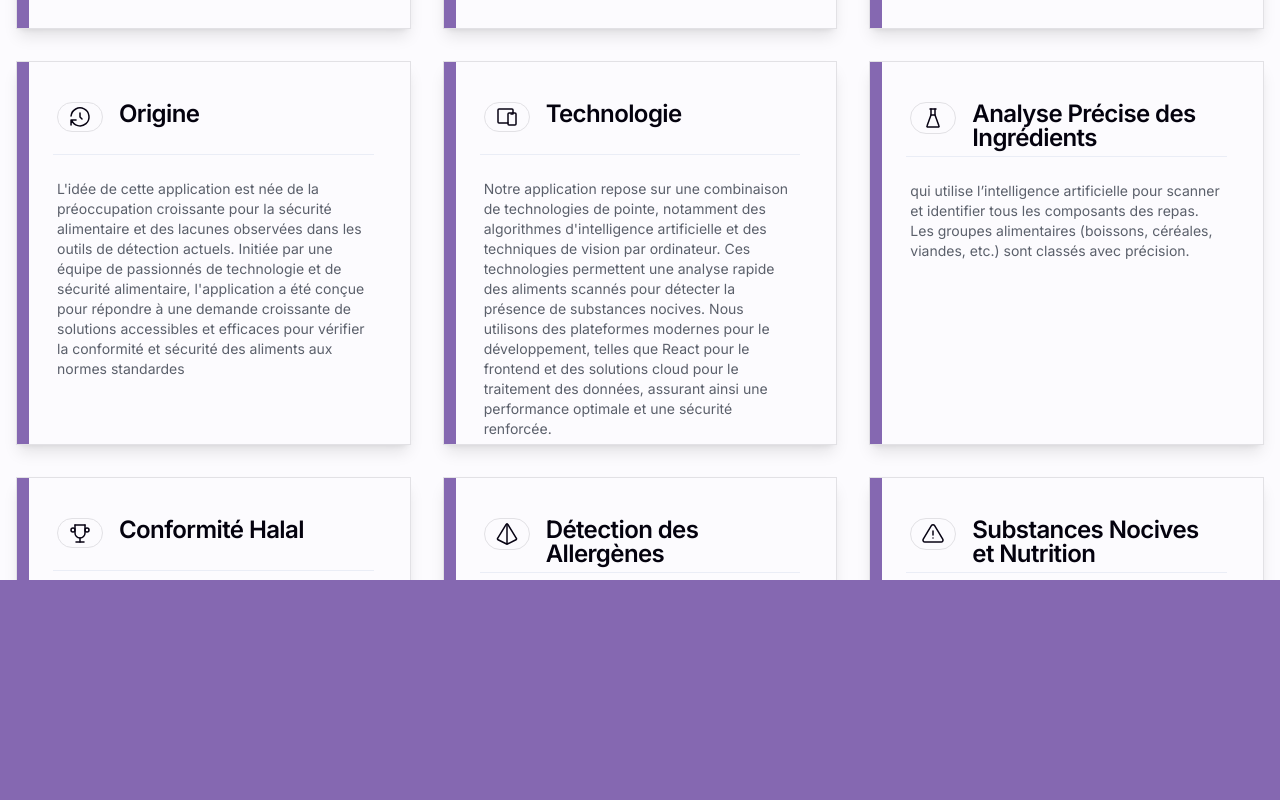
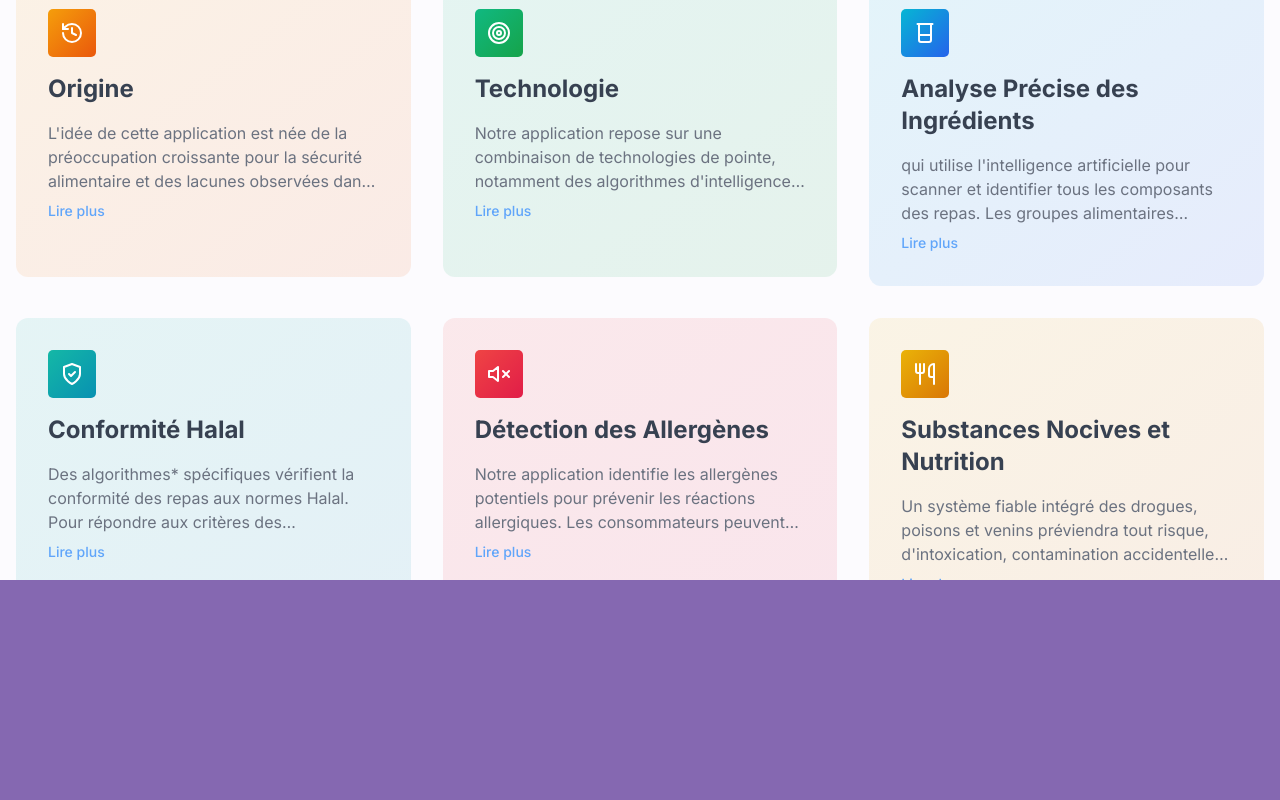
Before and after one commit to salifbiaye/eath, a Next.js app: page /a-propos in a window 1280 px wide. Shown: the part 740-1540 px from the top of the page. Built offline with nearby package versions, Linux system fonts and the light colour scheme.

Commit message:
adding new member

```diff
--- a/app/a-propos/page.tsx
+++ b/app/a-propos/page.tsx
@@ -2,67 +2,87 @@
 import { motion } from "framer-motion";
 
 import Pourquoinous from "@/components/Pourquoinous";
-import {CardGradient} from "@/components/Cardgradient";
+import { CardWithReadMore} from "@/components/Cardgradient";
+import {Beaker, Book, Eye, Flag, Heart, Leaf, ShieldCheck, Target, Users, Utensils, VolumeX,History} from "lucide-react";
 
 
 
 const About = () => {
-  const data=[
+  const data = [
     {
-      title:"Mission",
-      text:"Révolutionner la sécurité alimentaire dans le monde !"
+      title: "Mission",
+      text: "Révolutionner la sécurité alimentaire dans le monde !",
+      icon: Flag,
+      gradient: 'from-purple-500 to-indigo-600'
     },
     {
       title: "Vision",
-      text: "inspirer la prochaine génération à relever les défis grâce à l'innovation,et  l'entrepreneuriat social."
+      text: "inspirer la prochaine génération à relever les défis grâce à l'innovation,et l'entrepreneuriat social.",
+      icon: Eye,
+      gradient: 'from-pink-500 to-purple-600'
     },
     {
-      title:"Valeurs",
-      text:" Réduire jusqu'à 1,03% les risques dans la consommation quotidienne des aliments, mettre à la disposition du public consommateur un outil d'analyse précise, fiable des aliments. Garantir au public une consommation saine des  aliments."
+      title: "Valeurs",
+      text: "Réduire jusqu'à 1,03% les risques dans la consommation quotidienne des aliments, mettre à la disposition du public consommateur un outil d'analyse précise, fiable des aliments. Garantir au public une consommation saine des aliments.",
+      icon: Heart,
+      gradient: 'from-rose-500 to-pink-600'
     },
-
     {
-      title:"Origine",
-      text:"L'idée de cette application est née de la préoccupation croissante pour la sécurité alimentaire et des lacunes observées dans les outils de détection actuels. Initiée par une équipe de passionnés de technologie et de sécurité alimentaire, l'application a été conçue pour répondre à une demande croissante de solutions accessibles et efficaces pour vérifier la conformité et sécurité des aliments aux normes standardes"
+      title: "Origine",
+      text: "L'idée de cette application est née de la préoccupation croissante pour la sécurité alimentaire et des lacunes observées dans les outils de détection actuels. Initiée par une équipe de passionnés de technologie et de sécurité alimentaire, l'application a été conçue pour répondre à une demande croissante de solutions accessibles et efficaces pour vérifier la conformité et sécurité des aliments aux normes standardes",
+      icon: History,
+      gradient: 'from-amber-500 to-orange-600'
     },
-
-
-
     {
-      title:"Technologie",
-      text:"Notre application repose sur une combinaison de technologies de pointe, notamment des algorithmes d'intelligence artificielle et des techniques de vision par ordinateur. Ces technologies permettent une analyse rapide des aliments scannés pour détecter la présence de substances nocives. Nous utilisons des plateformes modernes pour le développement, telles que React pour le frontend et des solutions cloud pour le traitement des données, assurant ainsi une performance optimale et une sécurité renforcée."
+      title: "Technologie",
+      text: "Notre application repose sur une combinaison de technologies de pointe, notamment des algorithmes d'intelligence artificielle et des techniques de vision par ordinateur. Ces technologies permettent une analyse rapide des aliments scannés pour détecter la présence de substances nocives. Nous utilisons des plateformes modernes pour le développement, telles que React pour le frontend et des solutions cloud pour le traitement des données, assurant ainsi une performance optimale et une sécurité renforcée.",
+      icon: Target,
+      gradient: 'from-emerald-500 to-green-600'
     },
-
     {
       title: "Analyse Précise des Ingrédients",
-      text: "qui utilise l’intelligence artificielle pour scanner et identifier tous les\n" +
-        "composants des repas. Les groupes alimentaires (boissons, céréales, viandes, etc.) sont classés avec précision."
+      text: "qui utilise l'intelligence artificielle pour scanner et identifier tous les composants des repas. Les groupes alimentaires (boissons, céréales, viandes, etc.) sont classés avec précision.",
+      icon: Beaker,
+      gradient: 'from-cyan-500 to-blue-600'
     },
-
     {
       title: "Conformité Halal",
-      text: "Des algorithmes* spécifiques vérifient la conformité des repas aux normes Halal. Pour répondre aux critères des communautés religieuses exigeant des options Halal.\n" },
+      text: "Des algorithmes* spécifiques vérifient la conformité des repas aux normes Halal. Pour répondre aux critères des communautés religieuses exigeant des options Halal.",
+      icon: ShieldCheck,
+      gradient: 'from-teal-500 to-cyan-600'
+    },
     {
       title: "Détection des Allergènes",
-      text: "Notre application identifie les allergènes potentiels pour prévenir les réactions allergiques. Les consommateurs peuvent commander leur nourriture en toute confiance, sachant que leur sécurité sera prise en compte."},
+      text: "Notre application identifie les allergènes potentiels pour prévenir les réactions allergiques. Les consommateurs peuvent commander leur nourriture en toute confiance, sachant que leur sécurité sera prise en compte.",
+      icon: VolumeX,
+      gradient: 'from-red-500 to-rose-600'
+    },
     {
       title: "Substances Nocives et Nutrition",
-      text: "Un système fiable intégré des drogues, poisons et venins préviendra tout risque, d'intoxication,  contamination accidentelle ou d'empoisonnement dans les repas. le système intercepte l'information nutritionnelle, l'analyse puis cherche des traces d'éléments douteux dans les aliments. Au cas échéant si le résultat est positif l'information sera envoyée sur l'interface du smartphone pour avertir l'utilisateur. \n"},
+      text: "Un système fiable intégré des drogues, poisons et venins préviendra tout risque, d'intoxication, contamination accidentelle ou d'empoisonnement dans les repas. le système intercepte l'information nutritionnelle, l'analyse puis cherche des traces d'éléments douteux dans les aliments. Au cas échéant si le résultat est positif l'information sera envoyée sur l'interface du smartphone pour avertir l'utilisateur.",
+      icon: Utensils,
+      gradient: 'from-yellow-500 to-amber-600'
+    },
     {
       title: "Apport Nutritionnel",
-      text: "Par ailleurs, une fonctionnalité de calcul en apport nutritionnel des repas sera incluse dans notre application afin de permettre à tout le monde de comprendre l'apport nutritionnel bénéfique que les repas consommés génèrent sur notre santé et bien-être. C'est aussi un outil pour les sujets diabétiques, diététiques, les personnes obèses, les végétariens d'équilibrer voire calibrer leurs régimes alimentaires quotidiens en faisant un choix qui répondrait aux besoins réels de leur organisme."
+      text: "Par ailleurs, une fonctionnalité de calcul en apport nutritionnel des repas sera incluse dans notre application afin de permettre à tout le monde de comprendre l'apport nutritionnel bénéfique que les repas consommés génèrent sur notre santé et bien-être. C'est aussi un outil pour les sujets diabétiques, diététiques, les personnes obèses, les végétariens d'équilibrer voire calibrer leurs régimes alimentaires quotidiens en faisant un choix qui répondrait aux besoins réels de leur organisme.",
+      icon: Leaf,
+      gradient: 'from-lime-500 to-green-600'
     },
     {
       title: "Inclusion Sociale",
-      text: "nous utilisons les technologies avancées pour faciliter la réalisation de cette application mobile avec l’intégration de l' assistant vocal qui favorise aussi  l’utilisation de cet outil digital par les personnes malvoyantes."
+      text: "nous utilisons les technologies avancées pour faciliter la réalisation de cette application mobile avec l'intégration de l' assistant vocal qui favorise aussi l'utilisation de cet outil digital par les personnes malvoyantes.",
+      icon: Users,
+      gradient: 'from-indigo-500 to-blue-600'
     },
     {
       title: "Nos cibles",
-      text: " population mondiale, chaines de restauration rapide, chaines hôtelières, milieu du tourisme, restaurants universitaires, cantines scolaires, pensionnats, mais aussi le milieu des athlètes et sportifs."
+      text: "population mondiale, chaines de restauration rapide, chaines hôtelières, milieu du tourisme, restaurants universitaires, cantines scolaires, pensionnats, mais aussi le milieu des athlètes et sportifs.",
+      icon: Book,
+      gradient: 'from-purple-500 to-indigo-600'
     }
+  ]
 
-
-  ]
   return (
     <motion.div initial={{opacity:0}} animate={{opacity:1}} transition={{delay:0.5}}  >
       <h1 className="text-4xl md:text-[3.5rem] font-gotham font-bold text-center text-secondary mb-10 mt-4">
@@ -79,7 +99,7 @@ const About = () => {
 
       <div className={`grid grid-cols-1 md:grid-cols-2 lg:grid-cols-3 `}>
 
-        {data.map((item, index) => (
+        {data.map((card, index) => (
           <motion.div
             key={index}
             className={`p-4`}
@@ -87,7 +107,7 @@ const About = () => {
             animate={{opacity: 1, y: 0}}
             transition={{duration: 0.5, delay: index * 0.2}}
           >
-            <CardGradient title={item.title} text={item.text}/>
+            <CardWithReadMore key={card.title} card={card} index={index} />
           </motion.div>
         ))}
 
--- a/app/equipe/page.tsx
+++ b/app/equipe/page.tsx
@@ -10,6 +10,7 @@ import { motion } from "framer-motion";
 import {Card, CardContent, CardDescription, CardHeader, CardTitle} from "@/components/ui/card";
 import {DropdownMenuSeparator} from "@/components/ui/dropdown-menu";
 import React from "react";
+import {Building2, Flag, Globe, Lightbulb, Target, Users} from "lucide-react";
 
 
 type SocialLink = {
@@ -31,7 +32,9 @@ type Section = {
 };
 type Teamambition={
   title:string;
+  icon:any;
   description:string;
+  gradient:string;
 }
 const teamSections: Section[] = [
 
@@ -250,32 +253,50 @@ const teamSections: Section[] = [
     ],
   },
 ];
-const teamambitions:Teamambition[]=[
+const teamambitions:Teamambition[] =  [
   {
-    title:"Nos Origines",
-    description:"Les membres de l'équipe de notre startup sont issus du milieu universitaire, passionnés dans le travail, nous relevons les défis en transformant ce qui est excellent en quelque chose de parfait, et ce qui est déjà parfait en une valeur plus que parfaite."
+    title: 'Nos Origines',
+    icon: Users,
+    description:
+      'Les membres de l\'équipe de notre startup sont issus du milieu universitaire, passionnés dans le travail, nous relevons les défis en transformant ce qui est excellent en quelque chose de parfait.',
+    gradient: 'from-purple-500 to-blue-500'
   },
   {
-    title:"Notre Motivation",
-    description:"Ayant été inspirés par les épisodes de crises récentes : COVID 19, guerres, pauvreté, famine, dégradation de l'environnement, chômage des jeunes, nous nous sommes levés pour embrasser la responsabilité sociale de nos communautés."
+    title: 'Notre Motivation',
+    icon: Flag,
+    description:
+      'Ayant été inspirés par les épisodes de crises récentes : COVID 19, guerres, pauvreté, famine, dégradation de l\'environnement, chômage des jeunes, nous nous sommes levés pour embrasser la responsabilité sociale.',
+    gradient: 'from-pink-500 to-rose-500'
   },
   {
-    title:"Notre Ambition",
-    description:"C'est ce qui fait que nous sommes une startup à haut potentiel. Notre application mobile pourrait perturber beaucoup de secteurs, car toute innovation implique des changements. Aussi, nos contributions aux défis et problèmes urgents sont claires, accessibles et de bonne qualité."
+    title: 'Notre Ambition',
+    icon: Target,
+    description:
+      'C\'est ce qui fait que nous sommes une startup à haut potentiel. Notre application mobile pourrait perturber beaucoup de secteurs, car toute innovation implique des changements.',
+    gradient: 'from-orange-500 to-amber-500'
   },
   {
-    title:"Notre Expertise",
-    description:"En abordant le problème de la sécurité alimentaire dans le monde, cela signifie que nous avons une connaissance approfondie du problème et de la cible. Nous interagissons régulièrement avec nos utilisateurs sur la base de retour d'information, après plusieurs tests de fiabilité de notre application."
+    title: 'Notre Expertise',
+    icon: Lightbulb,
+    description:
+      'En abordant le problème de la sécurité alimentaire dans le monde, nous avons une connaissance approfondie du problème et de la cible.',
+    gradient: 'from-green-500 to-emerald-500'
   },
   {
-    title:"Notre Modèle d'Entreprise",
-    description:"Notre modèle d'entreprise sociale entend satisfaire des exigences sociales en matière de sécurité alimentaire et de santé publique, deux piliers majeurs des ODD. Mais notre startup compte surtout générer des revenus par le rapport adéquation : problème/solution, produit/marché, demande/offre."
+    title: 'Notre Modèle d\'Entreprise',
+    icon: Building2,
+    description:
+      'Notre modèle d\'entreprise sociale entend satisfaire des exigences sociales en matière de sécurité alimentaire et de santé publique.',
+    gradient: 'from-cyan-500 to-blue-500'
   },
   {
-    title:"Notre Impact",
-    description:"En définitive, notre startup Eath aura un impact positif significatif sur l'environnement et les populations pour les années à venir."
+    title: 'Notre Impact',
+    icon: Globe,
+    description:
+      'En définitive, notre startup Eath aura un impact positif significatif sur l\'environnement et les populations pour les années à venir.',
+    gradient: 'from-violet-500 to-purple-500'
   }
-];
+]
 type TeamMemberItemProps = {
   member: Member;
 };
@@ -369,18 +390,32 @@ export default function TeamMember() {
                 </span>
               </h1>
               <div className="w-full mx-auto grid grid-cols-1 md:grid-cols-2 gap-6">
-                {teamambitions.map((teamambition,i)=>(
-                  <Card className="shadow-lg rounded-lg bg-white dark:bg-muted">
-                    <CardHeader>
-                      <CardTitle className="text-xl font-semibold">{teamambition.title}</CardTitle>
-                    </CardHeader>
-                    <DropdownMenuSeparator className={"bg-muted dark:bg-muted-foreground  w-96 mx-auto"}/>
-                    <CardContent>
-                      <CardDescription className="text-lg leading-relaxed">
-                        {teamambition.description}
-                      </CardDescription>
-                    </CardContent>
-                  </Card>
+                {teamambitions.map((section, index) => (
+                  <motion.div
+                    key={section.title}
+                    initial={{ opacity: 0, y: 20 }}
+                    animate={{ opacity: 1, y: 0 }}
+                    transition={{ duration: 0.3, delay: index * 0.1 }}
+                  >
+                    <Card className="group relative rounded-[5px] border-muted dark:bg-muted h-full overflow-hidden">
+                      <div
+                        className={`absolute inset-0 opacity-0 bg-gradient-to-br ${section.gradient} transition-opacity duration-300 group-hover:opacity-10`}
+                      />
+                      <CardHeader>
+                        <div className="flex items-center gap-4">
+                          <div
+                            className={`rounded-[5px] p-2 bg-gradient-to-br ${section.gradient}`}
+                          >
+                            <section.icon className="h-6 w-6 text-white" />
+                          </div>
+                          <CardTitle className="text-xl font-bold">{section.title}</CardTitle>
+                        </div>
+                      </CardHeader>
+                      <CardContent>
+                        <p className="text-muted-foreground">{section.description}</p>
+                      </CardContent>
+                    </Card>
+                  </motion.div>
                 ))}
               </div>
             </div>
--- a/components/Cardgradient.tsx
+++ b/components/Cardgradient.tsx
@@ -1,81 +1,43 @@
-import {Card, CardContent, CardDescription, CardFooter, CardHeader, CardTitle,} from './ui/card';
+
+import {useState} from "react";
+import { motion } from 'framer-motion';
 
 
-import {
-  IconAccessible,
-  IconAlertTriangle,
-  IconCarrot,
-  IconColorSwatch,
-  IconDevices,
-  IconEye,
-  IconFlag,
-  IconFlask,
-  IconHistory,
-  IconPyramid,
-  IconHeart,
-  IconTrophy,
-  IconUsers,
-} from '@tabler/icons-react';
-import { Badge } from './ui/badge';
-import {rem} from "@mantine/core";
-import {DropdownMenuSeparator} from "@/components/ui/dropdown-menu";
-
-interface IconMapping {
-  "Mission": JSX.Element;
-  "Vision": JSX.Element;
-  "Valeurs": JSX.Element;
-  "Origine": JSX.Element;
-  "Technologie": JSX.Element;
-  "Analyse Précise des Ingrédients": JSX.Element;
-  "Conformité Halal": JSX.Element;
-  "Détection des Allergènes": JSX.Element;
-  "Substances Nocives et Nutrition": JSX.Element;
-  "Apport Nutritionnel": JSX.Element;
-  "Inclusion Sociale": JSX.Element;
-  "Nos cibles": JSX.Element;
-}
-
-const iconMapping: IconMapping = {
-  "Mission": <IconFlag style={{ width: rem(28), height: rem(28) }} stroke={1.5} />,
-  "Vision": <IconEye style={{ width: rem(28), height: rem(28) }} stroke={1.5} />,
-  "Valeurs": <IconHeart style={{ width: rem(28), height: rem(28) }} stroke={1.5} />,
-  "Origine": <IconHistory style={{ width: rem(28), height: rem(28) }} stroke={1.5} />,
-  "Technologie": <IconDevices style={{ width: rem(28), height: rem(28) }} stroke={1.5} />,
-  "Analyse Précise des Ingrédients": <IconFlask style={{ width: rem(28), height: rem(28) }} stroke={1.5} />,
-  "Conformité Halal": <IconTrophy style={{ width: rem(28), height: rem(28) }} stroke={1.5} />,
-  "Détection des Allergènes": <IconPyramid style={{ width: rem(28), height: rem(28) }} stroke={1.5} />,
-  "Substances Nocives et Nutrition": <IconAlertTriangle style={{ width: rem(28), height: rem(28) }} stroke={1.5} />,
-  "Apport Nutritionnel": <IconCarrot style={{ width: rem(28), height: rem(28) }} stroke={1.5} />,
-  "Inclusion Sociale": <IconAccessible style={{ width: rem(28), height: rem(28) }} stroke={1.5} />,
-  "Nos cibles": <IconUsers style={{ width: rem(28), height: rem(28) }} stroke={1.5} />
-};
-
-export function CardGradient({ title, text }: { title: string; text: string }) {
-  const icon = iconMapping[title as keyof IconMapping] || <IconColorSwatch style={{ width: rem(28), height: rem(28) }} stroke={1.5} />;
+export function CardWithReadMore({ card, index }:any) {
+  const [isExpanded, setIsExpanded] = useState(false)
 
   return (
-    <Card className="shadow-lg h-96 p-4 rounded-lg bg-background dark:bg-muted relative" >
-     <CardHeader>
-       <CardTitle className={`flex flex-row gap-4`}>
-         <Badge variant={"outline"} className="mb-4">
-           {icon}
-         </Badge>
-         {title}
-       </CardTitle>
-       <DropdownMenuSeparator className={`bg-muted dark:bg-muted-foreground`}/>
-     </CardHeader>
-      <CardContent>
-        <CardDescription>
-          {text}
-        </CardDescription>
-      </CardContent>
-      <CardFooter>
-
-      </CardFooter>
-<div className={`absolute left-0  top-0 bottom-0 w-3 bg-secondary rounded-l-lg`}>
-
-</div>
-
-    </Card>
-  );
+    <motion.div
+      initial={{ opacity: 0, y: 20 }}
+      animate={{ opacity: 1, y: 0 }}
+      transition={{ delay: index * 0.1 }}
+      className="group relative "
+    >
+      <div className="relative overflow-hidden rounded-xl min-h-[300px] p-8 transition-transform duration-300 hover:-translate-y-1">
+        <div
+          className={`absolute inset-0  opacity-10   bg-gradient-to-br ${card.gradient} transition-opacity duration-300 group-hover:opacity-20`}
+        />
+        <div className="relative  z-10">
+          <div
+            className={`mb-4 inline-flex rounded-[5px] p-3 bg-gradient-to-br ${card.gradient}`}
+          >
+            <card.icon className="h-6 w-6 text-white" />
+          </div>
+          <h3 className="mb-4 text-2xl font-bold text-gray-700 dark:text-white">{card.title}</h3>
+          <p className={`text-gray-500 ${isExpanded ? '' : 'line-clamp-3'}`}>{card.text}</p>
+          {card.text.length > 150 && (
+            <button
+              onClick={() => setIsExpanded(!isExpanded)}
+              className="mt-2 text-sm font-medium text-blue-400 hover:text-blue-300"
+            >
+              {isExpanded ? 'Lire moins' : 'Lire plus'}
+            </button>
+          )}
+        </div>
+        <div
+          className={`absolute bottom-0 left-0 h-1 w-full bg-gradient-to-r ${card.gradient} transform origin-left scale-x-0 transition-transform duration-300 group-hover:scale-x-100`}
+        />
+      </div>
+    </motion.div>
+  )
 }
--- a/components/ui/card.tsx
+++ b/components/ui/card.tsx
@@ -9,7 +9,7 @@ const Card = React.forwardRef<
   <div
     ref={ref}
     className={cn(
-      "rounded-lg border bg-card text-card-foreground shadow-sm",
+      "rounded-[5px] border bg-card text-card-foreground shadow-sm",
       className
     )}
     {...props}
```
Also changed, not shown: app/contact/page.tsx (+73 -39 lines).
